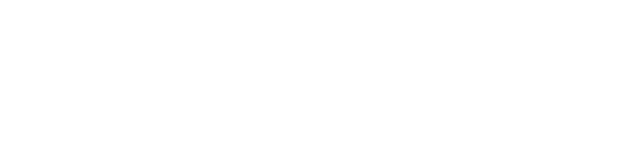
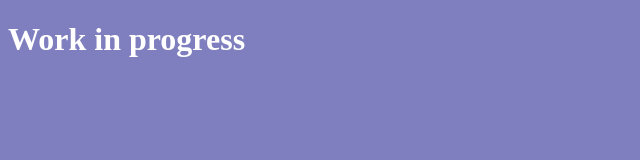
Before and after one commit to RICROS3/ricros3.github.io, a plain HTML site: page index.html in a window 1280 px wide. Shown: the whole page, without its empty margins (0-640 px from the left). Drawn offline with Linux system fonts and the light colour scheme.

Commit message:
set style

```diff
--- a/index.html
+++ b/index.html
@@ -4,7 +4,14 @@
 <title>RICROS</title>
 <meta charset="UTF-8"/>
 <link rel="icon" type="image/png" href="favicon.png"/>
+<style>
+body {
+    background-color: #7f7fbf;
+    color: white;
+}
+</style>
 </head>
 <body>
+<h1>Work in progress</h1>
 </body>
 </html>
```
